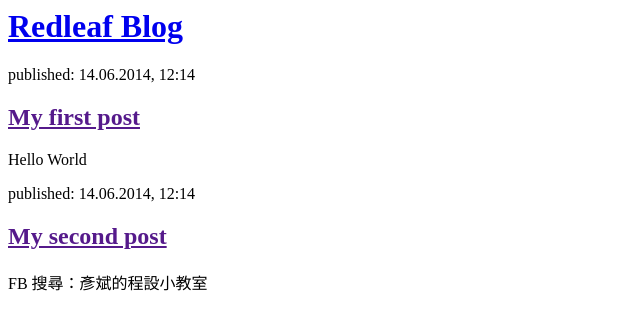
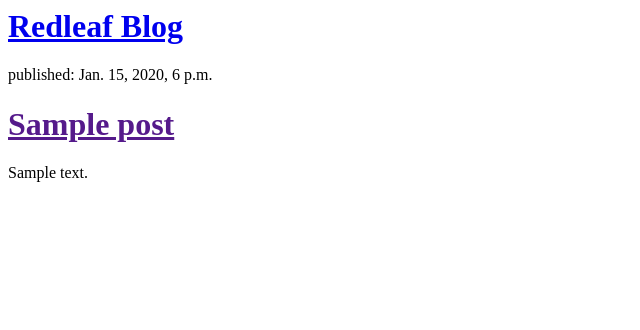
Before and after one commit to Redleaf23477/my-first-blog, a Django app: template blog/templates/blog/post_list.html in a window 1280 px wide. Shown: the top 330 px of the page, without its empty margins (0-640 px from the left). Run offline with Django 3.2, Linux system fonts and the light colour scheme; the template is opened without the code that fills it: values that come from a table or form of the project are taken from there, others are empty; tables that the repository leaves empty hold one stand-in row (values such as "Sample post").

Commit message:
Modified templates to display posts from database.

```diff
--- a/blog/templates/blog/post_list.html
+++ b/blog/templates/blog/post_list.html
@@ -1,20 +1,19 @@
 <html>
    <head>
-      <title>Django Girls blog</title>
+      <title>Redleaf blog</title>
    </head>
    <body>
       <div>
          <h1><a href="/">Redleaf Blog</a></h1>
       </div>
+
+      {% for post in posts %}
       <div>
-         <p>published: 14.06.2014, 12:14</p>
-         <h2><a href="">My first post</a></h2>
-         <p>Hello World</p>
+         <p>published: {{ post.published_date }}</p>
+         <h1><a href="">{{ post.title }}</a></h1>
+         <p>{{ post.text|linebreaksbr }}</p>
       </div>
-      <div>
-         <p>published: 14.06.2014, 12:14</p>
-         <h2><a href="">My second post</a></h2>
-         <p>FB 搜尋：彥斌的程設小教室</p>
-      </div>
+      {% endfor %}
+
    </body>
 </html>
--- a/blog/views.py
+++ b/blog/views.py
@@ -1,6 +1,9 @@
 from django.shortcuts import render
+from django.utils import timezone
+from .models import Post
 
 # Create your views here.
 
 def post_list(request):
-   return render(request, 'blog/post_list.html')
+   posts = Post.objects.filter(published_date__lte=timezone.now()).order_by('published_date')
+   return render(request, 'blog/post_list.html', {'posts': posts})
```
